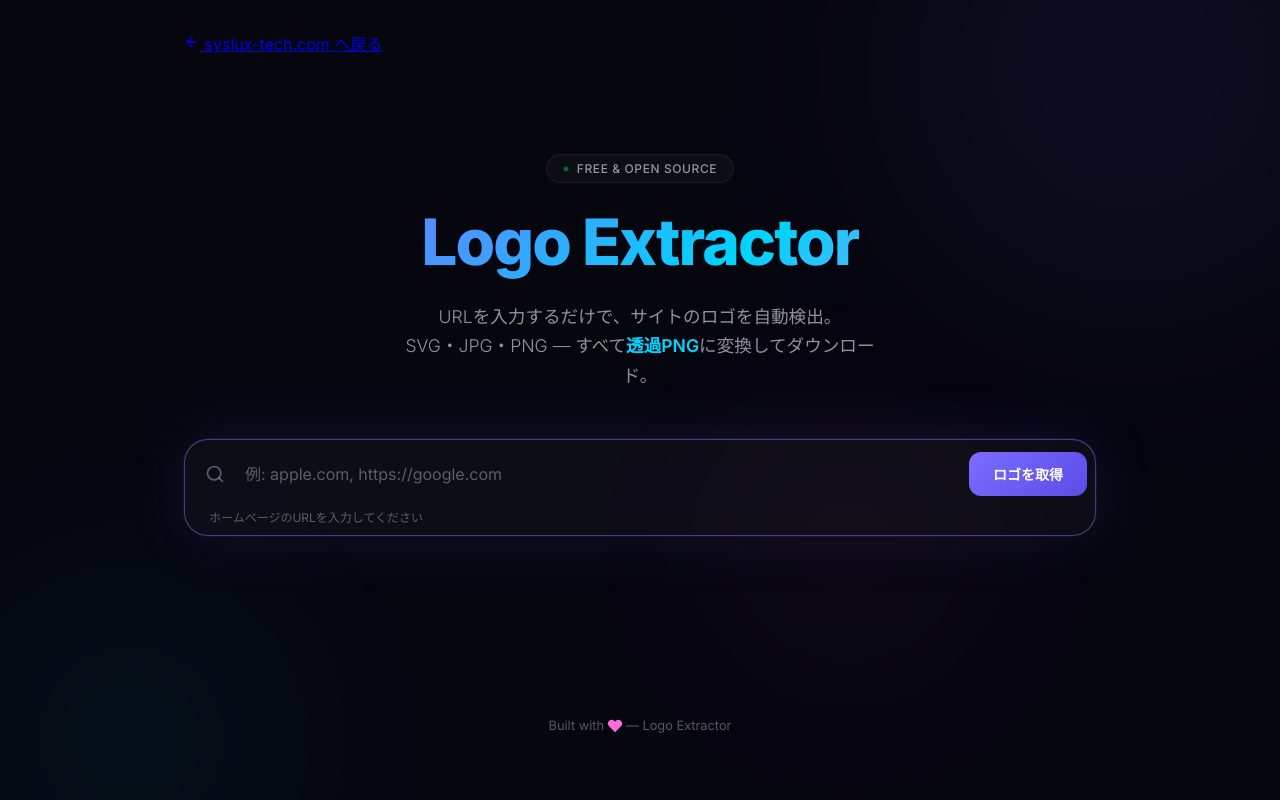
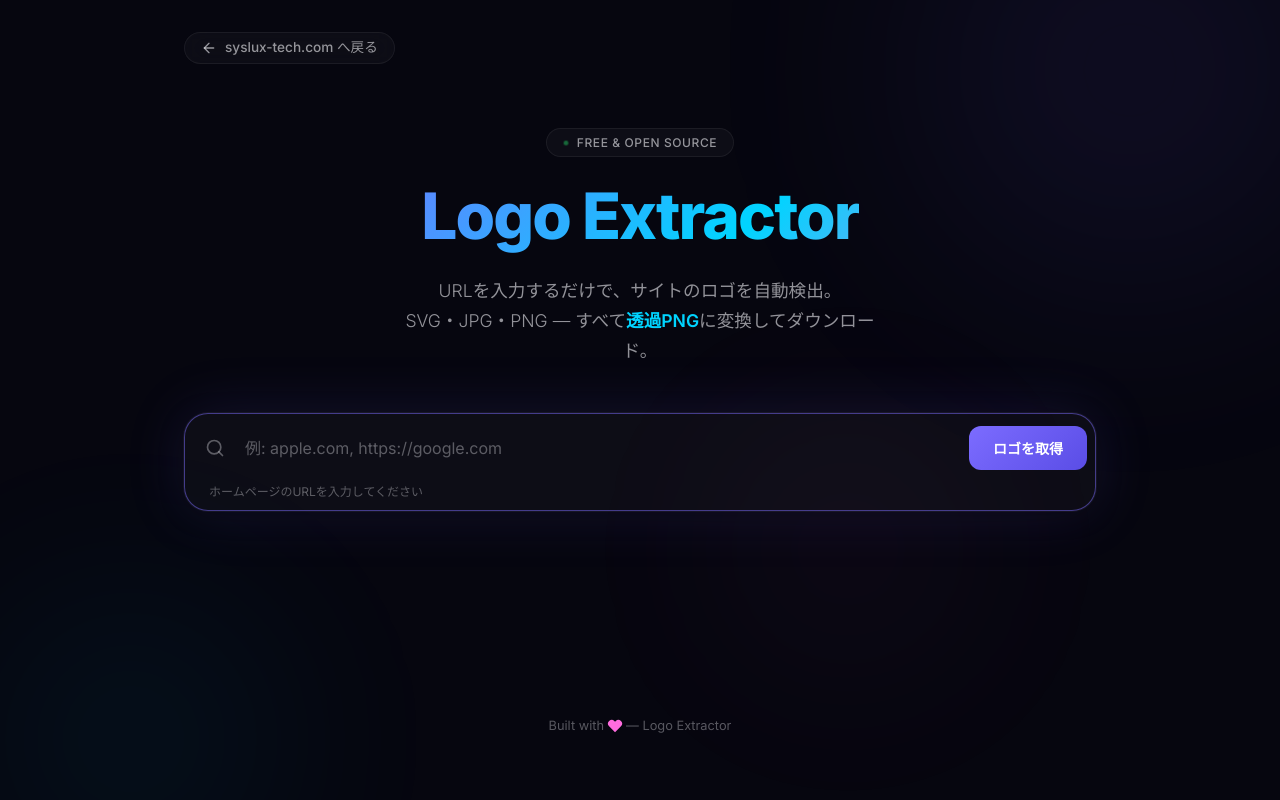
Before and after one commit to 1e0h/logo-extractor, a website: page public/index.html in a window 1280 px wide. Drawn offline with Linux system fonts and the light colour scheme.

Commit message:
Update public/style.css

```diff
--- a/public/style.css
+++ b/public/style.css
@@ -146,10 +146,51 @@ body {
   flex-direction: column;
 }
 
+/* ── Top Navigation ───────────────────────────── */
+.top-nav {
+  display: flex;
+  align-items: center;
+  justify-content: flex-start;
+  padding-bottom: var(--space-md);
+}
+
+.btn-back-home {
+  display: inline-flex;
+  align-items: center;
+  gap: var(--space-sm);
+  padding: var(--space-xs) var(--space-md);
+  background: var(--bg-surface);
+  backdrop-filter: blur(12px);
+  -webkit-backdrop-filter: blur(12px);
+  border: 1px solid var(--border-subtle);
+  border-radius: var(--radius-full);
+  color: var(--text-secondary);
+  font-size: 0.85rem;
+  font-weight: 500;
+  text-decoration: none;
+  transition: all var(--transition-fast);
+}
+
+.btn-back-home:hover {
+  background: var(--bg-surface-hover);
+  color: var(--text-primary);
+  border-color: rgba(var(--accent-primary-rgb), 0.4);
+  transform: translateX(-3px);
+  box-shadow: 0 4px 16px rgba(0, 0, 0, 0.2);
+}
+
+.btn-back-home svg {
+  transition: transform var(--transition-fast);
+}
+
+.btn-back-home:hover svg {
+  transform: translateX(-2px);
+}
+
 /* ── Hero Section ─────────────────────────────── */
 .hero {
   text-align: center;
-  padding: var(--space-4xl) 0 var(--space-2xl);
+  padding: var(--space-2xl) 0 var(--space-2xl);
   animation: fade-up 800ms cubic-bezier(0.16, 1, 0.3, 1) both;
 }
 
```
